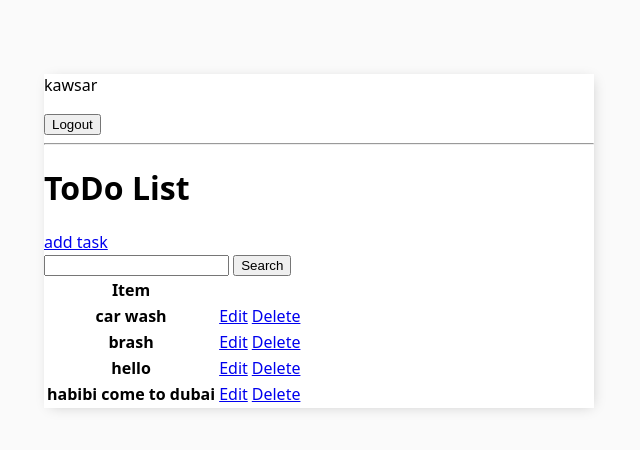
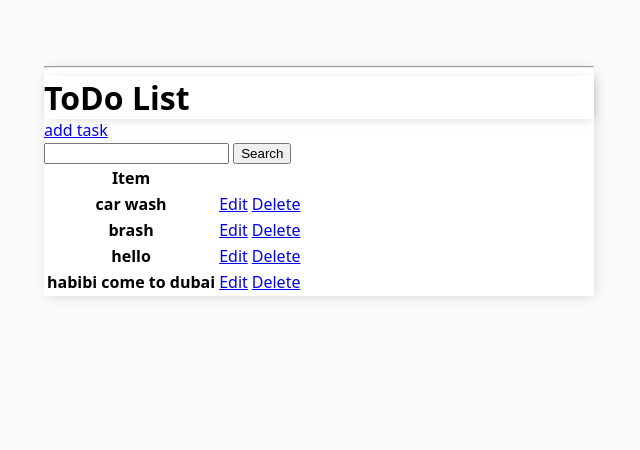
Before and after one commit to wak96/ToDo, a Django app: page / in a window 1280 px wide. Shown: the top 450 px of the page, without its empty margins (321-961 px from the left). Run offline with Django 5.2, Linux system fonts and the light colour scheme; a user stored in the database is signed in; data comes from the database, SQL or seed files in the repository; some web fonts are replaced.

Commit message:
updating task_list.html

```diff
--- a/base/templates/base/main.html
+++ b/base/templates/base/main.html
@@ -18,6 +18,12 @@
                 padding-top: 50px
             }
 
+            h1,
+            h2,
+            h3,
+            h4,
+            h5,
+            h6,
 
             .container{
                 max-width: 550px;
--- a/base/templates/base/task_list.html
+++ b/base/templates/base/task_list.html
@@ -2,6 +2,9 @@
 {% block content %}
 
 
+<div class="header-bar">
+
+<!--
 {% if request.user.is_authenticated %}
     <p>{{ request.user }}</p>
     <form action="{% url 'logout' %}" method="POST" style="display: inline;">
@@ -11,7 +14,7 @@
 {% else %}
     <a href="{% url 'login' %}">LogIn</a>
 {% endif %}
-
+-->
 
 
 <hr>
```
